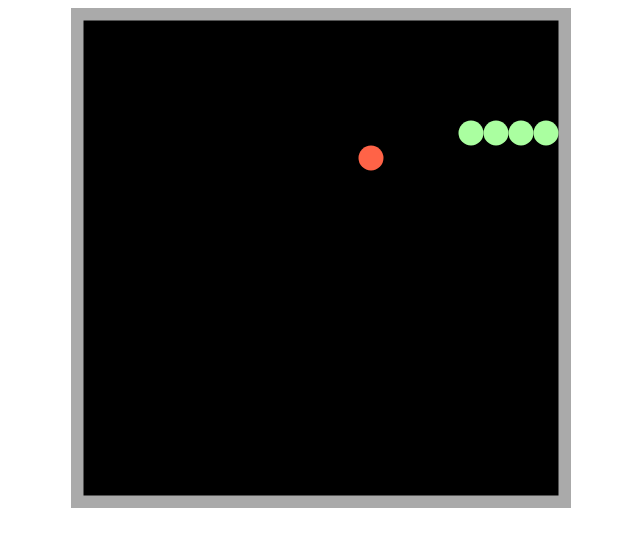
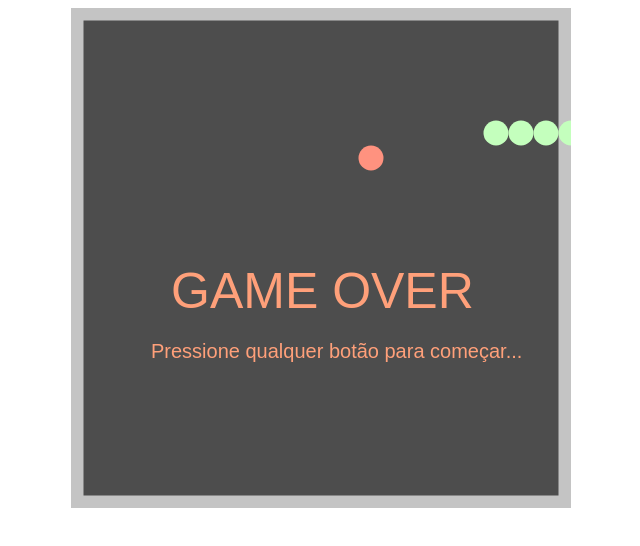
Before and after one commit to ftalves/snacke, a website built with webpack: page index.html in a window 1280 px wide. Shown: the whole page, without its empty margins (319-959 px from the left). Built offline with Linux system fonts and the light colour scheme.

Commit message:
Add menu screen

```diff
--- a/assets/css/game.css
+++ b/assets/css/game.css
@@ -1,6 +1,7 @@
 body {
   display: flex;
-  justify-content: center;
+  flex-direction: column;
+  align-items: center;
 }
 
 #game {
--- a/src/draw/shapes.js
+++ b/src/draw/shapes.js
@@ -7,6 +7,24 @@ const draw = runDrawing => {
   runDrawing()
   ctx.closePath()
 }
+
+//todo: add dynamic positioning
+const increaseOpacity = () => draw(() => {
+  ctx.fillStyle = 'rgba(255, 255, 255, 0.3)'
+  ctx.fillRect(0, 0, canvas.width, canvas.height)
+})
+
+const drawGameOver = () => draw(() => {
+  ctx.fillStyle = '#FFA07A'
+  ctx.font = '50px Arial'
+  ctx.fillText('GAME OVER', 100, 300)
+})
+
+const drawInstructions = () => draw(() => {
+  ctx.fillStyle = '#FFA07A'
+  ctx.font = '20px Arial'
+  ctx.fillText('Pressione qualquer botão para começar...', 80, 350)
+})
 
 const drawHead = ({ pos }) => draw(() => {
   const { x, y } = gridToCanvas(pos)
@@ -41,4 +59,12 @@ const drawBorder = () => draw(() => {
   ctx.strokeRect(0, 0, canvas.width, canvas.height)
 })
 
-export { drawHead, drawBody, drawFood, drawBorder }
+export {
+  increaseOpacity,
+  drawGameOver,
+  drawInstructions,
+  drawHead,
+  drawBody,
+  drawFood,
+  drawBorder,
+}
--- a/src/draw/world.js
+++ b/src/draw/world.js
@@ -1,6 +1,25 @@
-import { drawBorder, drawHead, drawBody, drawFood } from '@/draw/shapes'
+import {
+  increaseOpacity,
+  drawGameOver,
+  drawInstructions,
+  drawBorder,
+  drawHead,
+  drawBody,
+  drawFood,
+} from '@/draw/shapes'
 
-export const draw = ({ snake, food }) => {
+export const drawGameOverScreen = () => {
+  increaseOpacity()
+  drawGameOver()
+  return new Promise(resolve => {
+    setTimeout(() => {
+      resolve(drawInstructions())
+    }, 1200)
+
+  })
+}
+
+export const drawWorld = ({ snake, food }) => {
   const [head, ...body] = snake
 
   drawBorder()
--- a/src/io.js
+++ b/src/io.js
@@ -8,21 +8,29 @@ const notTurningBack = (prevDirection, nextDirection) => ({
   [RIGHT]: !(nextDirection == LEFT),
 })[prevDirection]
 
-const keypress = () => {
-  let key = RIGHT
+const keyPressed = callback => {
   document.addEventListener('keydown', ({ keyCode }) => {
-    key = keyCode
+    callback(keyCode)
   })
+}
 
-  return {
-    direction: prevDirection => {
-      const directionExists = any(equals(key), [UP, DOWN, LEFT, RIGHT])
-      const canChangeDirection = directionExists
-        && notTurningBack(prevDirection, key)
+const anyKeyPressed = () => new Promise(resolve => {
+  document.addEventListener('keydown', ({ keyCode }) => {
+    resolve(keyCode)
+  }, { once: true })
+})
 
-      return canChangeDirection ? key : prevDirection
-    },
+const directionGetter = () => {
+  let lastKey = RIGHT
+  keyPressed(key => lastKey = key)
+
+  return ({ direction }) => {
+    const directionExists = any(equals(lastKey), [UP, DOWN, LEFT, RIGHT])
+    const canChangeDirection = directionExists
+      && notTurningBack(direction, lastKey)
+
+    return canChangeDirection ? lastKey : direction
   }
 }
 
-export { keypress }
+export { anyKeyPressed, directionGetter }
--- a/src/run.js
+++ b/src/run.js
@@ -1,29 +1,15 @@
-import { keypress } from '@/io'
+import { anyKeyPressed, directionGetter } from '@/io'
 import { TICK_INTERVAL, RIGHT } from '@/defaults'
 
-import { draw } from '@/draw/world'
+import { drawGameOverScreen, drawWorld } from '@/draw/world'
 import { clearCanvas } from '@/draw/canvas'
 
 import { next } from '@/state/next'
-import { isCollidingSelf, isCollidingBorder } from '@/state/collision'
+import { isCrashing } from '@/state/collision'
 
-const keys = keypress()
+const newDirection = directionGetter()
 
-const run = state => {
-  if (isCollidingSelf(state) || isCollidingBorder(state)) {
-    return alert(`GAME OVER! Score / Pontuação: ${state.score}`)
-  }
-
-  clearCanvas()
-  draw(state)
-  setTimeout(() => run(next({
-    ...state,
-    direction: keys.direction(state.direction),
-  })), TICK_INTERVAL)
-}
-
-//todo: add better defaults
-run({
+const initialState = {
   direction: RIGHT,
   snake: [
     { pos: { x: 8, y: 5 } },
@@ -34,4 +20,22 @@ run({
   trail: { pos: { x: 4, y: 5 } },
   food: { pos: { x: 12, y: 6 } },
   score: 0,
-})
+}
+
+const run = async state => {
+  clearCanvas()
+  drawWorld(state)
+
+  if (isCrashing(state)) {
+    await drawGameOverScreen()
+    await anyKeyPressed()
+    return run(initialState)
+  }
+
+  setTimeout(() => run(next({
+    ...state,
+    direction: newDirection(state),
+  })), TICK_INTERVAL)
+}
+
+run(initialState)
--- a/src/state/collision.js
+++ b/src/state/collision.js
@@ -1,5 +1,8 @@
-import { any, equals } from 'ramda'
+import { any, equals, anyPass } from 'ramda'
 import { isWithinBorders } from '@/grid'
+
+const isCollidingFood = ({ snake, food }) =>
+  equals(snake[0].pos, food.pos)
 
 const isCollidingSelf = ({ snake }) => {
   const [head, ...tail] = snake
@@ -8,7 +11,6 @@ const isCollidingSelf = ({ snake }) => {
 
 const isCollidingBorder = ({ snake }) => !isWithinBorders(snake[0].pos)
 
-const isCollidingFood = ({ snake, food }) =>
-  equals(snake[0].pos, food.pos)
+const isCrashing = anyPass([isCollidingSelf, isCollidingBorder])
 
-export { isCollidingSelf, isCollidingFood, isCollidingBorder }
+export { isCrashing, isCollidingFood }
```
Also changed, not shown: README.md, dist/bundle.js.
